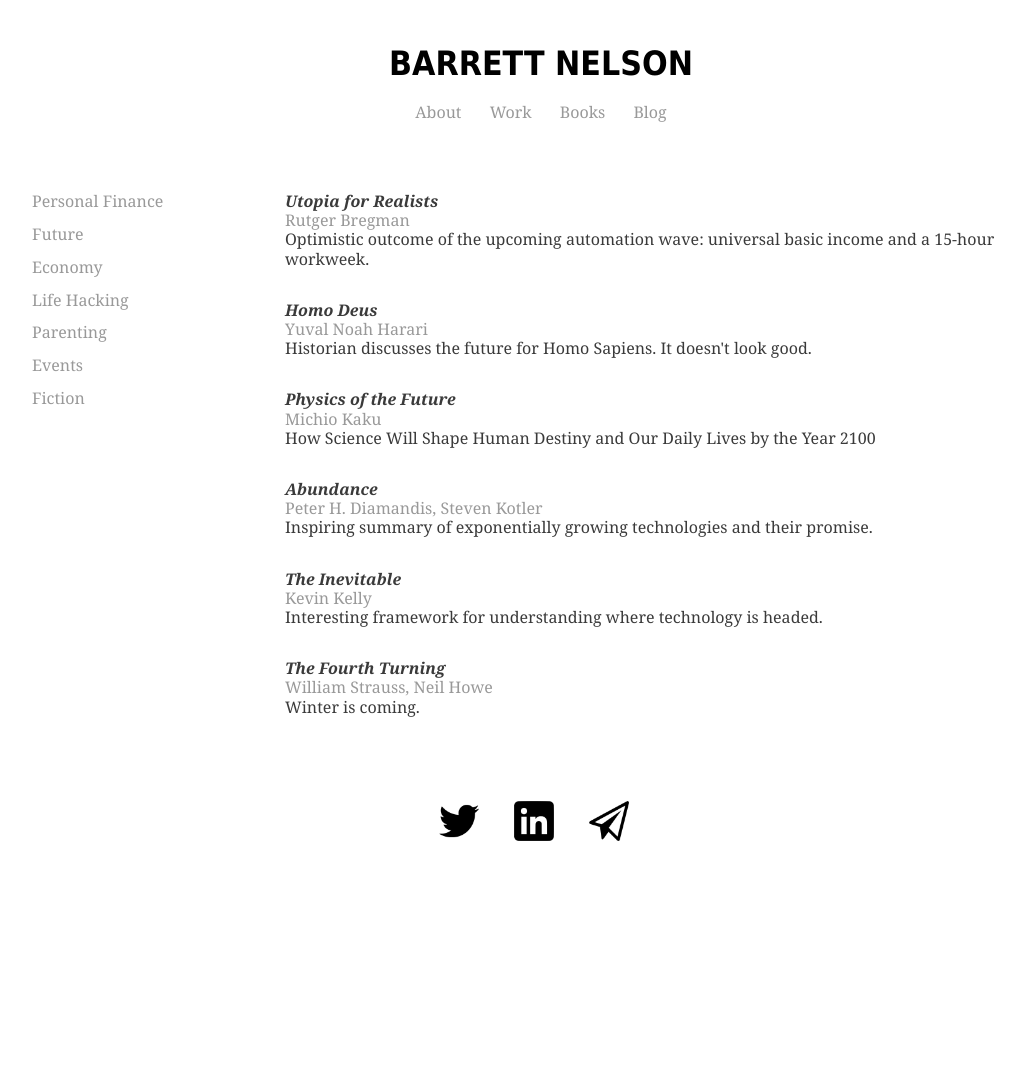
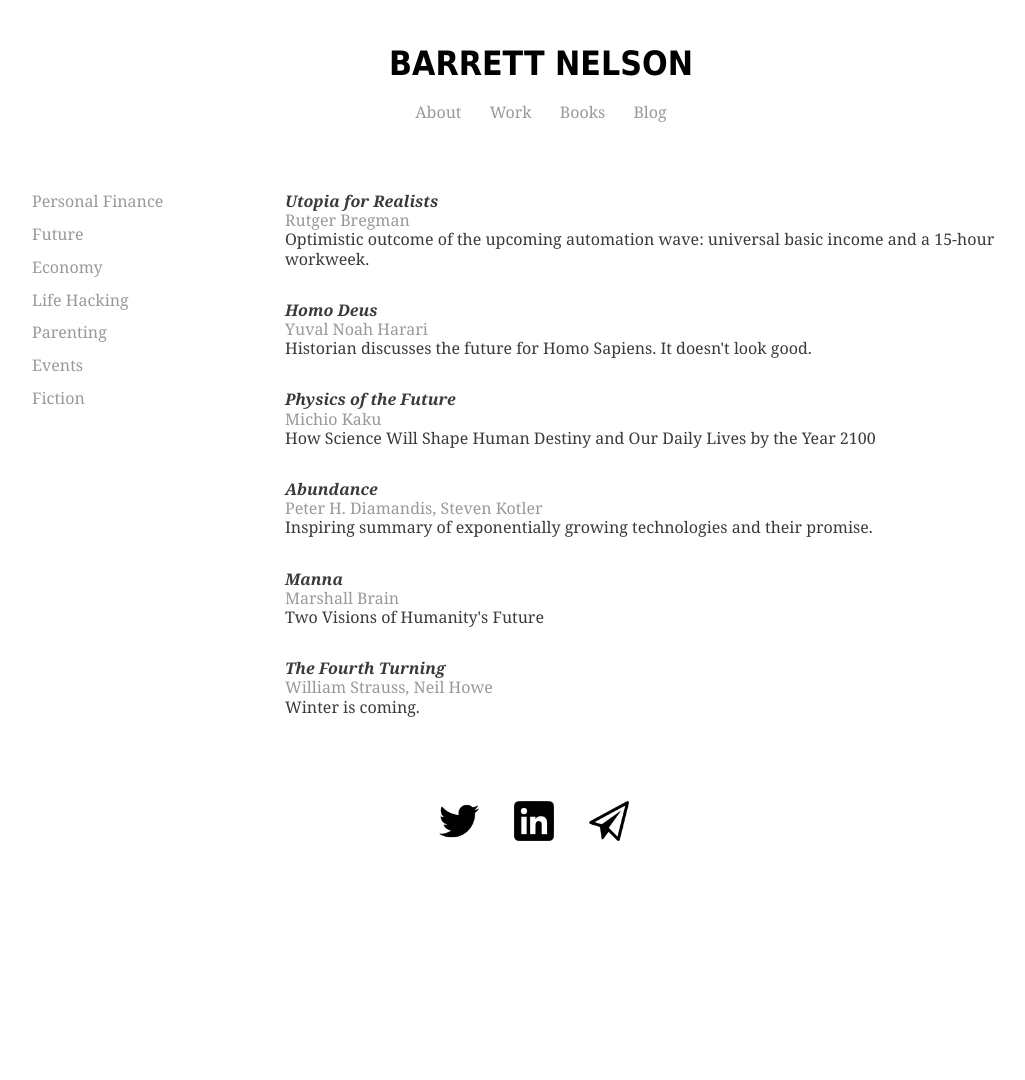
Before and after one commit to bstnel/bstnel.github.io, a Jekyll site: the page books/future/index.html, which Jekyll copies as it is, in a window 1280 px wide. Shown: the whole page, without its empty margins (99-1124 px from the left). Built offline with Jekyll 4.4.1, drawn with Linux system fonts in a browser that asks for light colours.

Commit message:
Update index.html

```diff
--- a/books/future/index.html
+++ b/books/future/index.html
@@ -63,10 +63,10 @@
   <h4>Peter H. Diamandis, Steven Kotler</h4>
   <h5>Inspiring summary of exponentially growing technologies and their promise.</h5>
       </p>
-<p>
-          <h3>The Inevitable</h3>
-  <h4>Kevin Kelly</h4>
-  <h5>Interesting framework for understanding where technology is headed.</h5>
+ <p>
+          <h3>Manna</h3>
+  <h4>Marshall Brain</h4>
+  <h5>Two Visions of Humanity's Future</h5>
       </p>
 
         <p>
```
